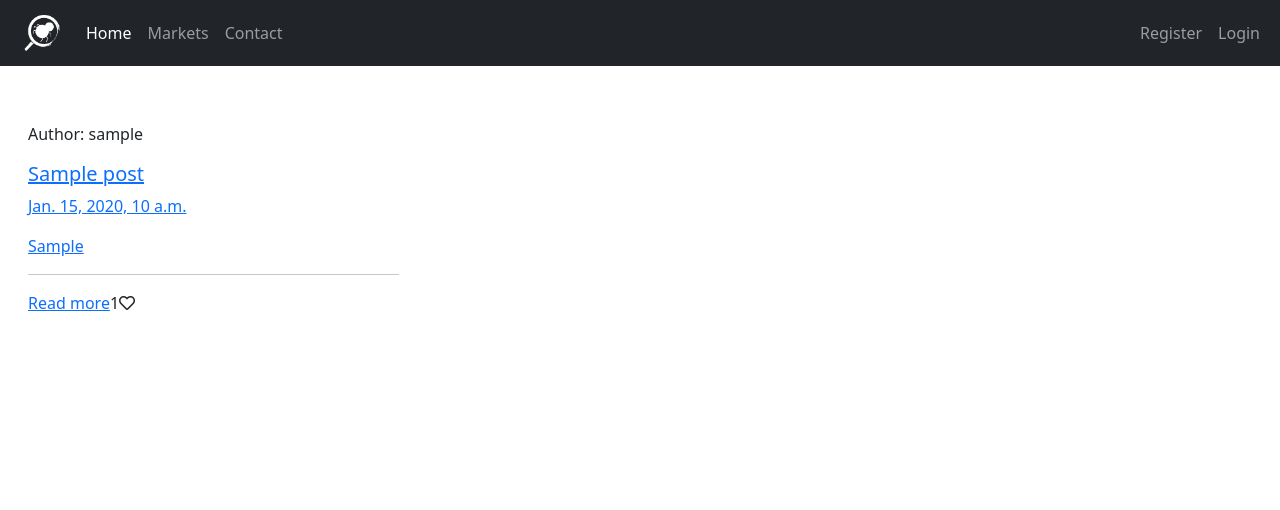
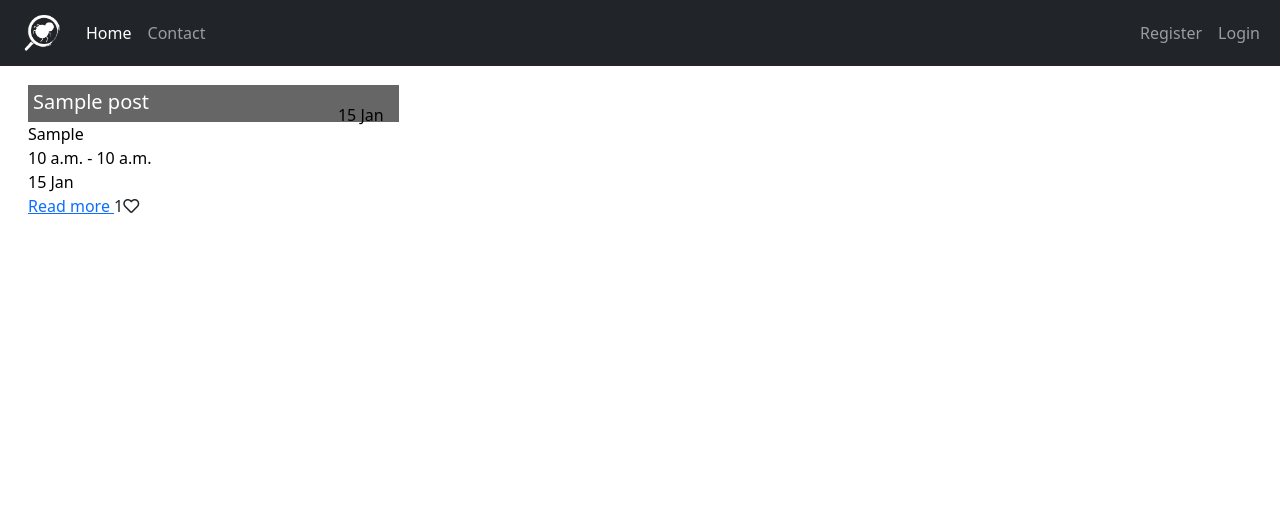
Before and after one commit to AlmaBroman/flea-finder-stockholm, a Django app: page / in a window 1280 px wide. Shown: the top 510 px of the page. Run offline with Django 3.2, Linux system fonts and the light colour scheme; tables that the repository leaves empty hold one stand-in row (values such as "Sample post").

Commit message:
Style datetime fields in index html

```diff
--- a/blog/models.py
+++ b/blog/models.py
@@ -10,7 +10,7 @@ class Post(models.Model):
     updated_on = models.DateTimeField(auto_now=True)
     description = models.TextField()
     event_start = models.DateTimeField()
-    event_end = models.DateTimeField()
+    event_end = models.TimeField()
     adress = models.CharField('adress', max_length=1024)
     map_link = models.URLField(max_length=200)
     featured_image = CloudinaryField('image', default='placeholder')
--- a/blog/urls.py
+++ b/blog/urls.py
@@ -2,6 +2,5 @@ from . import views
 from django.urls import path
 
 urlpatterns = [
-    path('', views.PostList.as_view(),name='home'),
-    path('markets/', views.PostList.as_view(), name='markets'),
+    path('', views.PostList.as_view(), name='home'),
 ]
--- a/blog/views.py
+++ b/blog/views.py
@@ -6,5 +6,5 @@ from .models import Post
 class PostList (generic.ListView):
     model = Post
     queryset = Post.objects.order_by('event_start')
-    template_name = 'markets.html'
+    template_name = 'index.html'
     paginate_by = 6
--- a/marketsthlm/urls.py
+++ b/marketsthlm/urls.py
@@ -19,5 +19,5 @@ from django.urls import path, include
 urlpatterns = [
     path('admin/', admin.site.urls),
     path('summernote/', include('django_summernote.urls')),
-    path('', include('blog.urls'), name='blog_urls')
+    path('', include('blog.urls'), name='blog_urls'),
 ]
--- a/static/css/style.css
+++ b/static/css/style.css
@@ -6,3 +6,45 @@
 .brand img {
     max-width: 40px;
 }
+
+.card-body {
+    border: none;
+    background-color: white;
+}
+
+.image-container {
+    position: relative;
+}
+
+.image-flash-date {
+    position: absolute;
+    top: 5%;
+    min-width: 18%;
+    right: -2px;
+    padding-right: 5px;
+    background-color: rgba(255, 255, 255, 0.8)
+}
+
+.image-flash-title {
+    position: absolute;
+    background-color: rgba(0, 0, 0, 0.6);
+    bottom: 0px;
+    color: white;
+    width: 100%;
+    padding-top: 5px;
+    padding-left: 5px;
+}
+
+.date {
+    color: black;
+    margin: 4px;
+}
+
+.post-link {
+    text-decoration: none;
+    color: black;
+}
+
+p {
+    margin-bottom: 0px;
+}
--- a/templates/base.html
+++ b/templates/base.html
@@ -43,9 +43,6 @@
                     <li class="nav-item">
                         <a class="nav-link active" aria-current="page" href="{% url 'home' %}">Home</a>
                     </li>
-                    <li class="nav-item">
-                        <a class="nav-link" aria-current="page" href="#">Markets</a>
-                    </li>
                     {% if user.is_authenticated %}
                     <li class="nav-item">
                         <a class="nav-link" href="#">Add Event</a>
--- a/templates/index.html
+++ b/templates/index.html
@@ -4,7 +4,59 @@
 
 <div class="container-fluid">
     <div class="row">
+
+        <!-- Blog Entries Column -->
+        <div class="col-12 mt-3 left">
+            <div class="row">
+                {% for post in post_list %}
+                <div class="col-md-4">
+                    <div class="card-mb-4">
+                        <div class="card-body">
+                            <a href="#" class="post-link">
+                            <div class="image-container">
+                                {% if "placeholder" in post.featured_image.url %}
+                                <img class="card-img-top"
+                                    src="https://codeinstitute.s3.amazonaws.com/fullstack/blog/default.jpg" alt="">
+                                {% else %}
+                                <img class="card-img-top" src="{{ post.featured_image.url }}">
+                                {% endif %}
+                                <div class="image-flash-date">
+                                    <p class="date">{{ post.event_start|date:"j M" }}</p>
+                                </div>
+                                <div class="image-flash-title">
+                                    <h5 class="card-title">{{ post.title }}</h5>
+                                </div>
+                            </div>
+                            <div class="post-link">
+                                <p class="card-text">{{ post.adress }}</p>
+                                <p class="card-text">{{ post.event_start|date:"P" }} - {{ post.event_end|date:"P" }}</p>
+                                <p class="card-text">{{ post.event_start|date:"j M" }}</p>
+                            </div>
+                            <p><a href="#">Read more </a>{{ post.number_of_likes }}<i class="far fa-heart"></i></p>
+                            </a>
+                        </div>
+                    </div>
+                </div>
+                {% if forloop.counter|divisibleby:3 %}
+            </div>
+            <div class="row">
+                {% endif %}
+                {% endfor %}
+            </div>
+        </div>
     </div>
+    {% if is_paginated %}
+    <nav aria-label="Page navigation">
+        <ul class="pagination justify-content-center">
+            {% if page_obj.has_previous %}
+            <li><a href="?page={{ page_obj.previous_page_number }}" class="page-link">&laquo; PREV </a></li>
+            {% endif %}
+            {% if page_obj.has_next %}
+            <li><a href="?page={{ page_obj.next_page_number}}" class="page-link">NEXT &raquo;</a></li>
+            {% endif %}
+        </ul>
+    </nav>
+    {% endif %}
 
 </div>
 
--- a/templates/markets.html
+++ /dev/null
@@ -1,57 +0,0 @@
-{% extends "base.html" %}
-
-{% block content %}
-
-<div class="container-fluid">
-    <div class="row">
-
-        <!-- Blog Entries Column -->
-        <div class="col-12 mt-3 left">
-            <div class="row">
-                {% for post in post_list %}
-                <div class="col-md-4">
-                    <div class="card-mb-4">
-                        <div class="card-body">
-                            {% if "placeholder" in post.featured_image.url %}
-                            <img class="card-img-top"
-                                src="https://codeinstitute.s3.amazonaws.com/fullstack/blog/default.jpg" alt="">
-                            {% else %}
-                            <img class="card-img-top" src="{{ post.featured_image.url }}">
-                            {% endif %}
-                            <div class="image-flash">
-                                <p class="author">Author: {{ post.author }}</p>
-                            </div>
-                            <a href="#" class="post-link">
-                                <h5 class="card-title">{{ post.title }}</h5>
-                                <p class="card-text">{{ post.event_start }}</p>
-                                <p class="card-text">{{ post.adress }}</p>
-                            </a>
-                            <hr>
-                            <p><a href="#">Read more</a>{{ post.number_of_likes }}<i class="far fa-heart"></i></p>
-                        </div>
-                    </div>
-                </div>
-                {% if forloop.counter|divisibleby:3 %}
-            </div>
-            <div class="row">
-                {% endif %}
-                {% endfor %}
-            </div>
-        </div>
-    </div>
-    {% if is_paginated %}
-    <nav aria-label="Page navigation">
-        <ul class="pagination justify-content-center">
-            {% if page_obj.has_previous %}
-            <li><a href="?page={{ page_obj.previous_page_number }}" class="page-link">&laquo; PREV </a></li>
-            {% endif %}
-            {% if page_obj.has_next %}
-            <li><a href="?page={{ page_obj.next_page_number}}" class="page-link">NEXT &raquo;</a></li>
-            {% endif %}
-        </ul>
-    </nav>
-    {% endif %}
-
-</div>
-
-{%endblock%}
```
Also changed, not shown: blog/migrations/0006_alter_post_event_end.py (added).
